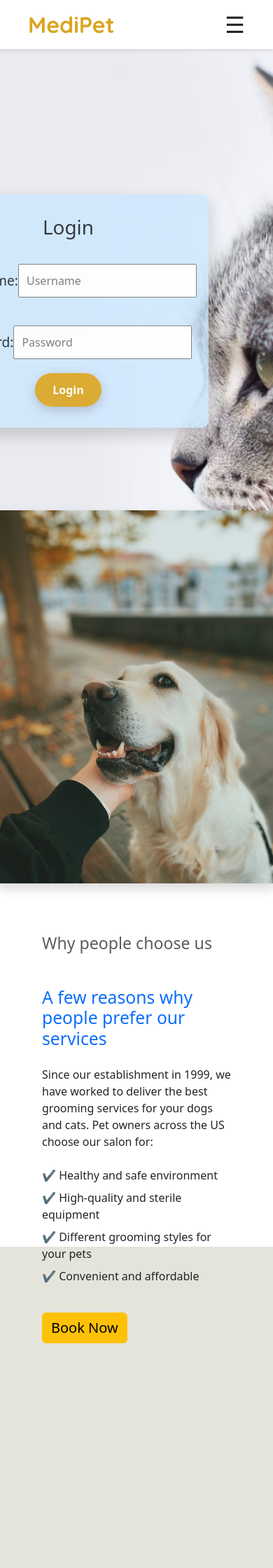
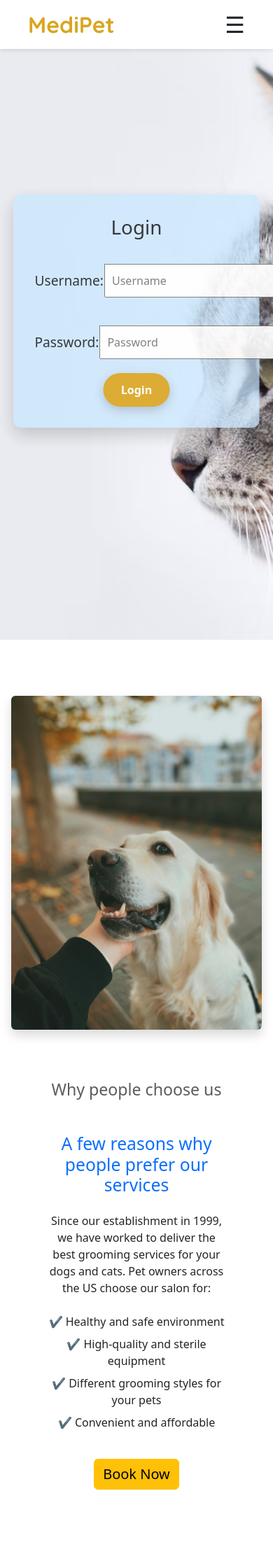
Before and after one commit to karlcyrus/reservation-system, a PHP site: page /test.html in a window 390 px wide; the page is wider, and only the part inside the window is pictured. Shown: the top 2240 px of that part at 70% size. After the commit the page ends 2128 px from the top of that part, so only its background shows below. Run offline with PHP 8.4, Linux system fonts and the light colour scheme.

Commit message:
Fixed layout issues for the two sections and make them responsive

```diff
--- a/style.css
+++ b/style.css
@@ -34,6 +34,8 @@ body{
     position: absolute;
     left: 40px;
     color: #DAA520;
+    width: 30px;
+    display: inline-block;
 }
 
 .custom-navbar .custom-nav-links a {
@@ -55,9 +57,8 @@ body{
 }
 
 section {
-    height: 100vh;
     width: 100%;
-    margin-bottom: 3%;
+    padding: 60px 0;
 }
 
 h1{
@@ -130,6 +131,53 @@ input[type="submit"]{
     box-shadow: 0 8px 20px rgba(0, 0, 0, 0.3);
 }
 
+#about-us .image-container {
+    flex: 0 0 50%;
+    display: flex;
+    justify-content: center;
+    align-items: center;
+}
+
+#about-us img {
+    width: 100%;
+    max-width: 350px;
+    height: auto;
+    border-radius: 10px;
+    box-shadow: 0 10px 25px rgba(0, 0, 0, 0.2);
+}
+
+#about-us .text-content {
+    flex: 1;
+}
+
+@media (max-width: 768px) {
+    #about-us .image-container {
+        width: 100%;
+        max-width: 400px;
+        margin-bottom: 1.5rem;
+    }
+
+    #about-us img {
+        width: 100%;
+        max-width: 400px;
+        height: auto;
+        border-radius: 10px;
+        box-shadow: 0 10px 25px rgba(0, 0, 0, 0.2);
+    }
+
+    #about-us .container {
+        flex-direction: column !important;
+        align-items: center;
+        text-align: center;
+        padding: 2rem 1rem !important;
+    }
+
+    #about-us .text-content {
+        padding: 0 1rem;
+    }
+}
+
+
 @media (min-width: 769px) {
     .custom-nav-links {
         display: flex;
@@ -163,3 +211,12 @@ input[type="submit"]{
         display: block;
     }
 }
+
+@media (max-width: 768px) {
+    .form_container {
+        left: 50%; /* move to center horizontally */
+        transform: translate(-50%, -50%);
+        width: 90%; /* or any percent-based width to fit smaller screens */
+        max-width: 400px;
+    }
+}
--- a/test.html
+++ b/test.html
@@ -17,8 +17,7 @@
             <a href="#">About Us</a>
         </div>
     </div>
-    <div class="hp_background">
-        <section>
+    <section class="hp_background">
         <div class="form_container">
             <h1>Login</h1>
             <?php if (!empty($error)): ?>
@@ -29,22 +28,22 @@
                     <label for="username">Username:</label>
                     <input type="text" name="username" id="username" required placeholder="Username">
                 </div>
-
                 <div class="form_input">
                     <label for="password">Password:</label>
                     <input type="password" name="password" id="password" required placeholder="Password">
                 </div>
-
                     <button type="submit" class="login_button">Login</button>
                 </form>
             </div>
     </section>
     <section id="about-us" class="d-flex align-items-center py-5" style="background: #ffffff;">
         <div class="container d-flex flex-column flex-lg-row align-items-center justify-content-between">
-                <div class="mb-4 mb-lg-0">
-                    <img src="Images/pic-dog.jpg" class="img-fluid rounded shadow" style="max-width: 400px;" alt="Dog">
+            <div class="image-container text-center text-lg-start">
+                <div class="image-wrapper">
+                    <img src="Images/pic-dog.jpg" class="img-fluid rounded shadow" alt="Dog">
                 </div>
-                <div class="ml-lg-5 p-5">
+            </div>
+            <div class="text-content ml-lg-5 p-5">
                 <h3 class="text-muted mb-5">Why people choose us</h3>
                 <h2 class="text-primary mb-4">A few reasons why people prefer our services</h2>
                 <p class="mb-4">Since our establishment in 1999, we have worked to deliver the best grooming services for your dogs and cats. Pet owners across the US choose our salon for:</p>
@@ -58,11 +57,6 @@
             </div>
         </div>
     </section>
-        <section style="background: rgb(229, 228, 219)">
-
-        </section>
-    </div>
-
 
 <script src="script.js"></script>
 </body>
```
Lines whose indentation alone changed are shown as unchanged.
